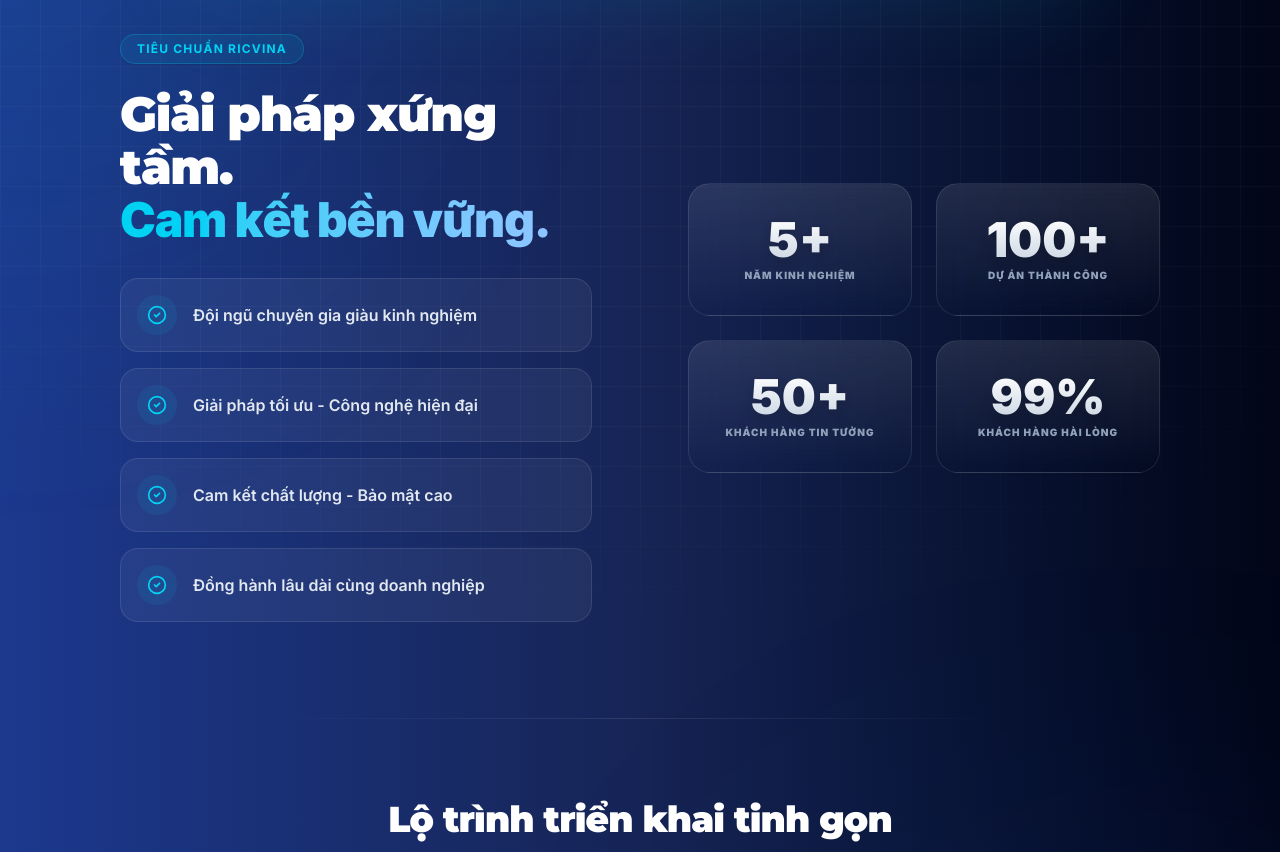
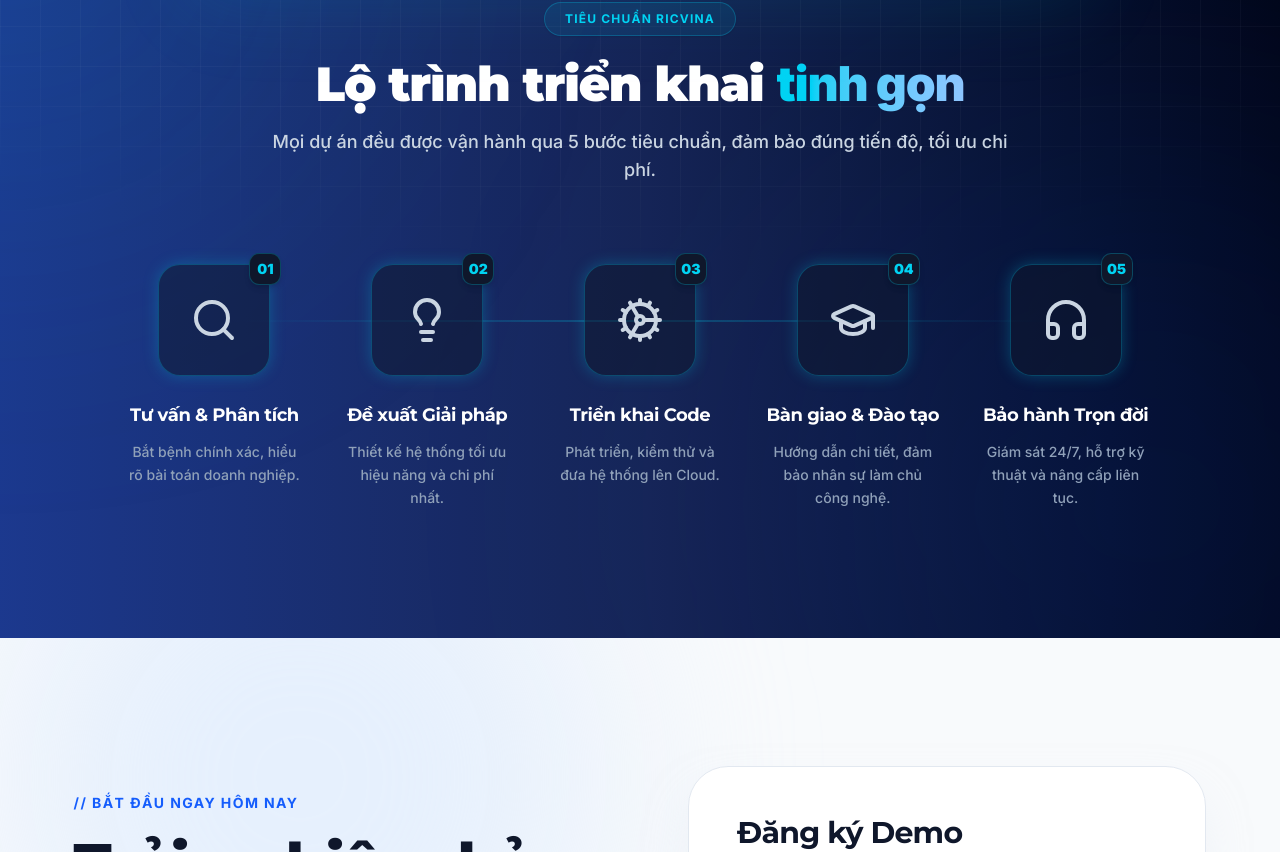
Before and after one commit to Thanh0704/New-Ric, a Next.js app: page / in a window 1280 px wide. Shown: the part 4008-4860 px from the top of the page. Built offline with nearby package versions, Linux system fonts and the light colour scheme.

Commit message:
Update mới

```diff
--- a/src/components/sections/why-choose-us.tsx
+++ b/src/components/sections/why-choose-us.tsx
@@ -1,21 +1,7 @@
 import React from 'react'
-import { CheckCircle2, Search, Lightbulb, Cog, GraduationCap, Headphones } from 'lucide-react'
+import { Search, Lightbulb, Cog, GraduationCap, Headphones } from 'lucide-react'
 import { Container } from '@/components/shared/container'
 import { AnimateOnScroll } from '@/components/shared/animate-on-scroll'
-
-const reasons = [
-  'Đội ngũ chuyên gia giàu kinh nghiệm',
-  'Giải pháp tối ưu - Công nghệ hiện đại',
-  'Cam kết chất lượng - Bảo mật cao',
-  'Đồng hành lâu dài cùng doanh nghiệp',
-]
-
-const stats = [
-  { value: '5+', label: 'Năm kinh nghiệm' },
-  { value: '100+', label: 'Dự án thành công' },
-  { value: '50+', label: 'Khách hàng tin tưởng' },
-  { value: '99%', label: 'Khách hàng hài lòng' },
-]
 
 const steps = [
   {
@@ -52,76 +38,34 @@ const steps = [
 
 export function RicvinaStandard() {
   return (
-    <section className="relative overflow-hidden bg-gradient-to-r from-blue-900 via-blue-950 to-slate-950 pt-20 pb-32 md:pt-32 md:pb-48">
+    <section className="relative overflow-hidden bg-gradient-to-r from-blue-900 via-blue-950 to-slate-950 pt-16 pb-24 md:pt-24 md:pb-32">
       {/* Vệt sáng ngăn cách */}
       <div className="absolute top-0 left-0 z-20 w-full">
         <div className="h-[2px] w-full bg-gradient-to-r from-transparent via-cyan-400 to-transparent opacity-80 shadow-[0_0_15px_rgba(34,211,238,1)]"></div>
         <div className="mx-auto h-[120px] w-[80%] max-w-4xl bg-gradient-to-b from-cyan-400/20 to-transparent blur-2xl"></div>
       </div>
 
+      {/* Grid line background */}
       <div className="absolute inset-0 z-0 bg-[linear-gradient(to_right,rgba(255,255,255,0.03)_1px,transparent_1px),linear-gradient(to_bottom,rgba(255,255,255,0.03)_1px,transparent_1px)] [mask-image:radial-gradient(ellipse_80%_50%_at_50%_0%,#000_70%,transparent_100%)] bg-[size:40px_40px]"></div>
 
+      {/* Glow effects */}
       <div className="pointer-events-none absolute top-0 left-0 h-[600px] w-[600px] -translate-x-1/2 -translate-y-1/2 rounded-full bg-cyan-500/10 blur-[150px]"></div>
       <div className="pointer-events-none absolute right-0 bottom-0 h-[800px] w-[800px] translate-x-1/3 translate-y-1/3 rounded-full bg-blue-600/10 blur-[150px]"></div>
 
       <Container className="relative z-10">
-        <div className="mb-12 flex flex-col gap-8 md:mb-24 lg:flex-row lg:items-center lg:gap-24">
-          <div className="w-full lg:w-1/2">
-            <AnimateOnScroll>
-              <div className="mb-3 inline-flex items-center gap-2 rounded-full border border-cyan-500/30 bg-cyan-500/10 px-3 py-1.5 text-[9px] font-bold tracking-widest text-cyan-400 uppercase shadow-sm md:mb-6 md:px-4 md:text-xs">
-                Tiêu chuẩn Ricvina
-              </div>
-              <h2 className="mb-5 text-2xl font-black tracking-tight text-white sm:text-3xl md:mb-8 md:text-5xl lg:leading-[1.1]">
-                Giải pháp xứng tầm. <br />
-                <span className="bg-gradient-to-r from-cyan-400 to-blue-300 bg-clip-text text-transparent">
-                  Cam kết bền vững.
-                </span>
-              </h2>
-
-              <ul className="flex flex-col gap-2.5 md:gap-4">
-                {reasons.map((reason, index) => (
-                  <li
-                    key={index}
-                    className="group flex items-center gap-3 rounded-xl border border-white/10 bg-white/5 p-2.5 transition-all duration-300 hover:border-cyan-500/30 hover:bg-white/10 hover:shadow-lg hover:shadow-cyan-900/20 md:gap-4 md:rounded-2xl md:p-4"
-                  >
-                    <div className="flex h-7 w-7 shrink-0 items-center justify-center rounded-full bg-cyan-500/10 text-cyan-400 transition-transform duration-300 group-hover:scale-110 group-hover:bg-cyan-500 group-hover:text-white md:h-10 md:w-10">
-                      <CheckCircle2 className="h-3 w-3 md:h-5 md:w-5" />
-                    </div>
-                    <span className="text-xs font-semibold text-slate-200 transition-colors group-hover:text-white sm:text-sm md:text-base">
-                      {reason}
-                    </span>
-                  </li>
-                ))}
-              </ul>
-            </AnimateOnScroll>
-          </div>
-
-          <div className="w-full lg:w-1/2">
-            <div className="grid grid-cols-2 gap-3 md:gap-6">
-              {stats.map((stat, index) => (
-                <AnimateOnScroll key={index} delay={index * 100}>
-                  <div className="group relative flex flex-col items-center justify-center overflow-hidden rounded-[1rem] border border-white/10 bg-gradient-to-b from-white/10 to-transparent p-4 text-center backdrop-blur-md transition-all duration-500 hover:-translate-y-2 hover:border-cyan-400/50 hover:bg-white/5 hover:shadow-[0_0_30px_rgba(6,182,212,0.15)] md:rounded-3xl md:p-8">
-                    <span className="mb-1 bg-gradient-to-b from-white to-slate-300 bg-clip-text text-2xl font-black text-transparent drop-shadow-lg transition-all duration-500 group-hover:to-cyan-400 sm:text-3xl md:text-5xl">
-                      {stat.value}
-                    </span>
-                    <span className="text-[8px] font-black tracking-widest text-slate-400 uppercase transition-colors group-hover:text-cyan-400 sm:text-[10px]">
-                      {stat.label}
-                    </span>
-                  </div>
-                </AnimateOnScroll>
-              ))}
+        {/* TIÊU ĐỀ LỘ TRÌNH ĐƯỢC CĂN GIỮA */}
+        <div className="mx-auto mb-12 max-w-3xl text-center md:mb-20">
+          <AnimateOnScroll>
+            <div className="mb-4 inline-flex items-center gap-2 rounded-full border border-cyan-500/30 bg-cyan-500/10 px-4 py-1.5 text-[10px] font-bold tracking-widest text-cyan-400 uppercase shadow-sm md:mb-6 md:px-5 md:py-2 md:text-xs">
+              Tiêu chuẩn Ricvina
             </div>
-          </div>
-        </div>
-
-        <div className="mx-auto mb-10 h-px w-3/4 bg-gradient-to-r from-transparent via-white/10 to-transparent md:mb-20"></div>
-
-        <div className="mx-auto mb-8 max-w-3xl text-center md:mb-16">
-          <AnimateOnScroll>
-            <h2 className="mb-2 text-xl font-black tracking-tight text-white sm:text-2xl md:mb-4 md:text-4xl">
-              Lộ trình triển khai tinh gọn
+            <h2 className="mb-3 text-3xl font-black tracking-tight text-white sm:text-4xl md:mb-5 md:text-5xl">
+              Lộ trình triển khai{' '}
+              <span className="bg-gradient-to-r from-cyan-400 to-blue-300 bg-clip-text text-transparent">
+                tinh gọn
+              </span>
             </h2>
-            <p className="px-4 text-xs font-medium text-slate-300 sm:text-sm md:text-lg">
+            <p className="px-4 text-sm font-medium text-slate-300 md:text-lg">
               Mọi dự án đều được vận hành qua 5 bước tiêu chuẩn, đảm bảo đúng tiến độ, tối ưu chi
               phí.
             </p>
@@ -135,8 +79,7 @@ export function RicvinaStandard() {
           <div className="absolute top-[3.5rem] right-[10%] left-[10%] hidden h-[2px] bg-gradient-to-r from-transparent via-cyan-500/30 to-transparent lg:block"></div>
 
           {/* =========================================================
-              THÊM MỚI: TRỤC TIMELINE DỌC (CHỈ HIỆN TRÊN MOBILE)
-              Một tia sáng chạy xuyên tâm tất cả các Icon từ trên xuống dưới
+              TRỤC TIMELINE DỌC (CHỈ HIỆN TRÊN MOBILE)
               ========================================================= */}
           <div className="absolute top-[1.75rem] bottom-[1.75rem] left-[2.25rem] z-0 w-[2px] bg-gradient-to-b from-cyan-400/80 via-cyan-400/20 to-transparent md:hidden"></div>
 
@@ -145,12 +88,8 @@ export function RicvinaStandard() {
               const Icon = step.icon
               return (
                 <AnimateOnScroll key={step.id} delay={index * 150}>
-                  {/* CẤU TRÚC:
-                      - Mobile: flex-row (Icon trái, chữ phải) để tạo cảm giác các mốc thời gian
-                      - Laptop: flex-col (Chữ dưới Icon) như cũ
-                  */}
                   <div className="group relative flex flex-row items-start gap-4 md:flex-col md:items-center md:gap-0 md:text-center">
-                    {/* ICON - TRẠM DỪNG (NODE) CỦA TIMELINE */}
+                    {/* ICON - TRẠM DỪNG */}
                     <div className="relative z-10 flex h-14 w-14 shrink-0 items-center justify-center rounded-[1rem] border border-cyan-500/30 bg-slate-900 shadow-[0_0_15px_rgba(6,182,212,0.3)] transition-all duration-300 md:mb-6 md:h-28 md:w-28 md:rounded-3xl md:bg-slate-900/50 md:group-hover:-translate-y-2 md:group-hover:border-cyan-500/50 md:group-hover:bg-cyan-500/20 md:group-hover:shadow-[0_0_30px_rgba(6,182,212,0.2)]">
                       <Icon className="h-6 w-6 text-cyan-400 transition-colors duration-300 md:h-12 md:w-12 md:text-slate-300 md:group-hover:text-cyan-400" />
                       <div className="absolute -top-2 -right-2 flex h-5 w-5 items-center justify-center rounded-lg border border-cyan-500/30 bg-slate-900 text-[9px] font-black text-cyan-400 shadow-md md:-top-3 md:-right-3 md:h-8 md:w-8 md:text-sm">
@@ -158,7 +97,7 @@ export function RicvinaStandard() {
                       </div>
                     </div>
 
-                    {/* NỘI DUNG - BỌC TRONG BOX RIÊNG CHO MOBILE */}
+                    {/* NỘI DUNG */}
                     <div className="flex-1 rounded-2xl border border-white/5 bg-white/5 p-4 backdrop-blur-sm transition-all hover:border-cyan-500/30 md:rounded-none md:border-transparent md:bg-transparent md:p-0 md:backdrop-blur-none md:hover:border-transparent md:hover:bg-transparent">
                       <h3 className="mb-1.5 text-sm font-bold text-white transition-colors group-hover:text-cyan-300 sm:text-base md:mb-3 md:text-lg">
                         {step.title}
```
